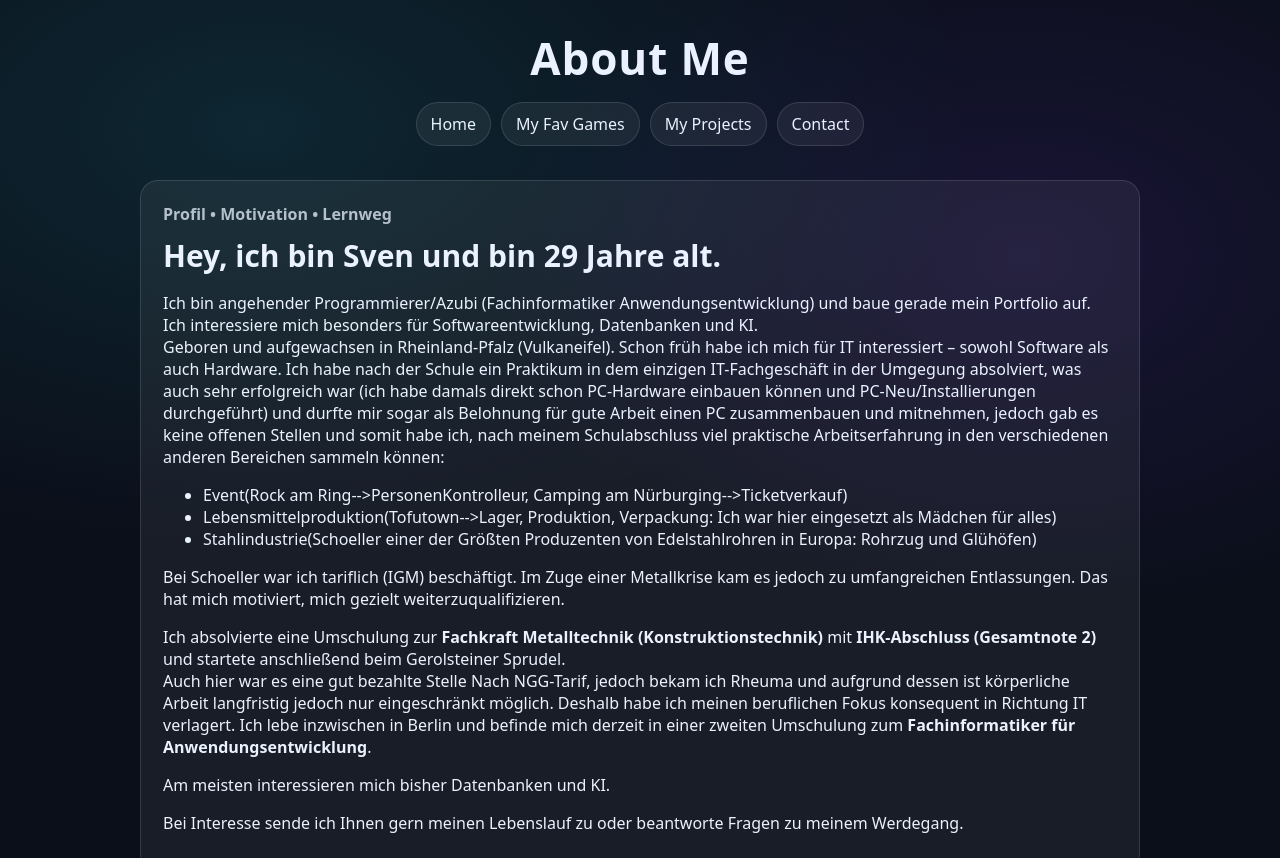
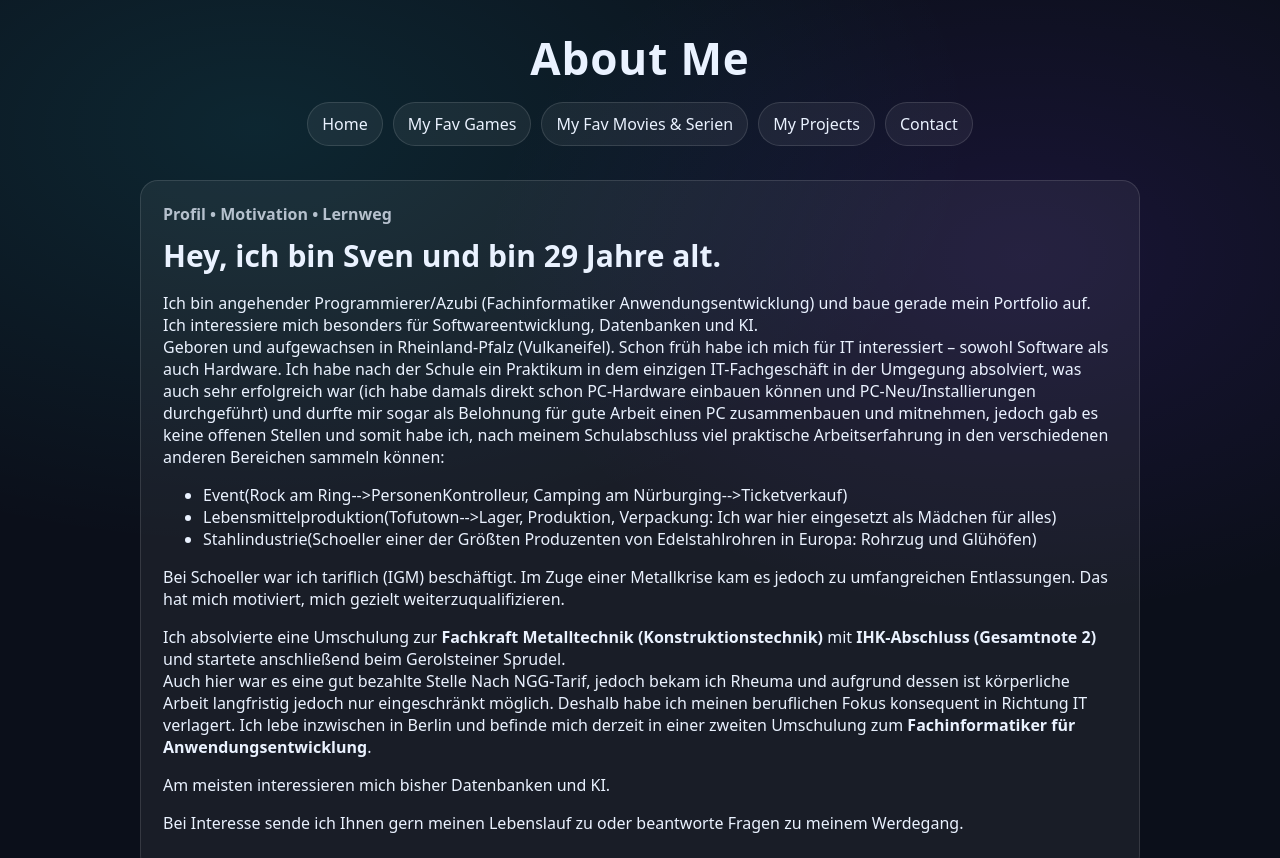
Before and after one commit to XShadowhuntX/svens-website, a plain HTML site: page about_me.html in a window 1280 px wide. Shown: the top 858 px of the page. Drawn offline with Linux system fonts and the light colour scheme.

Commit message:
Update about_me.html

```diff
--- a/about_me.html
+++ b/about_me.html
@@ -14,6 +14,7 @@
     <nav class="nav" aria-label="Hauptnavigation">
       <a class="nav-link" href="./index.html">Home</a>
       <a class="nav-link" href="./games.html">My Fav Games</a>
+      <a class="nav-link" href="./movies.html">My Fav Movies & Serien</a>
       <a class="nav-link" href="./my_projects.html">My Projects</a>
       <a class="nav-link" href="./contact.html">Contact</a>
     </nav>
```
